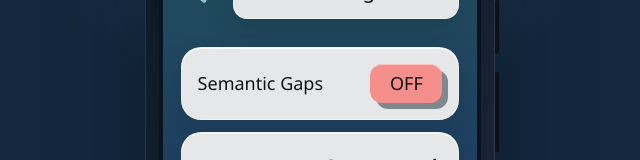
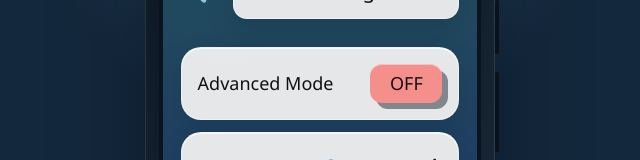
Before and after one commit to CMPUT302-Winter2026/project-3-high-fidelity-prototype-9plus10, a React (Vite) app in the folder vocab-explorer/: page / in a window 1280 px wide. Both pictures are taken after a click on the button "Settings". Shown: the part 140-300 px from the top of the page, without its empty margins (320-960 px from the left). Built offline with nearby package versions, Linux system fonts and the light colour scheme; what cytoscape-cola would draw is missing.

Commit message:
very minor changes

```diff
--- a/vocab-explorer/src/App.tsx
+++ b/vocab-explorer/src/App.tsx
@@ -1055,7 +1055,7 @@ function MapPage({
         {hoveredConnection ? (
           <div className="map-hover-card" aria-live="polite">
             <div className="map-hover-card-head">
-              <span className="map-hover-kicker">Hovered connection</span>
+              <span className="map-hover-kicker">Connection Link</span>
               <span className={`map-hover-badge map-hover-badge-${hoveredConnection.relationship}`}>
                 {hoveredConnection.relationship === 'hierarchy' ? 'Hierarchy' : 'Related'}
               </span>
@@ -1308,7 +1308,7 @@ function SettingsPage({
       </div>
 
       <div className="settings-card toggle-card">
-        <span>Semantic Gaps</span>
+        <span>Advanced Mode</span>
         <button
           type="button"
           className={`toggle-switch ${semanticGaps ? 'toggle-switch-on' : ''}`}
@@ -1321,7 +1321,7 @@ function SettingsPage({
 
       {semanticGaps ? (
         <div className="settings-card semantic-gap-guide">
-          <strong>Semantic Gaps Guide</strong>
+          <strong>Advanced Relationship Guide Guide</strong>
           <div className="semantic-gap-item">
             <span className="semantic-gap-shape semantic-gap-shape-box" aria-hidden="true" />
             <p>Rounded box: the word exists in both English and Cree.</p>
```
